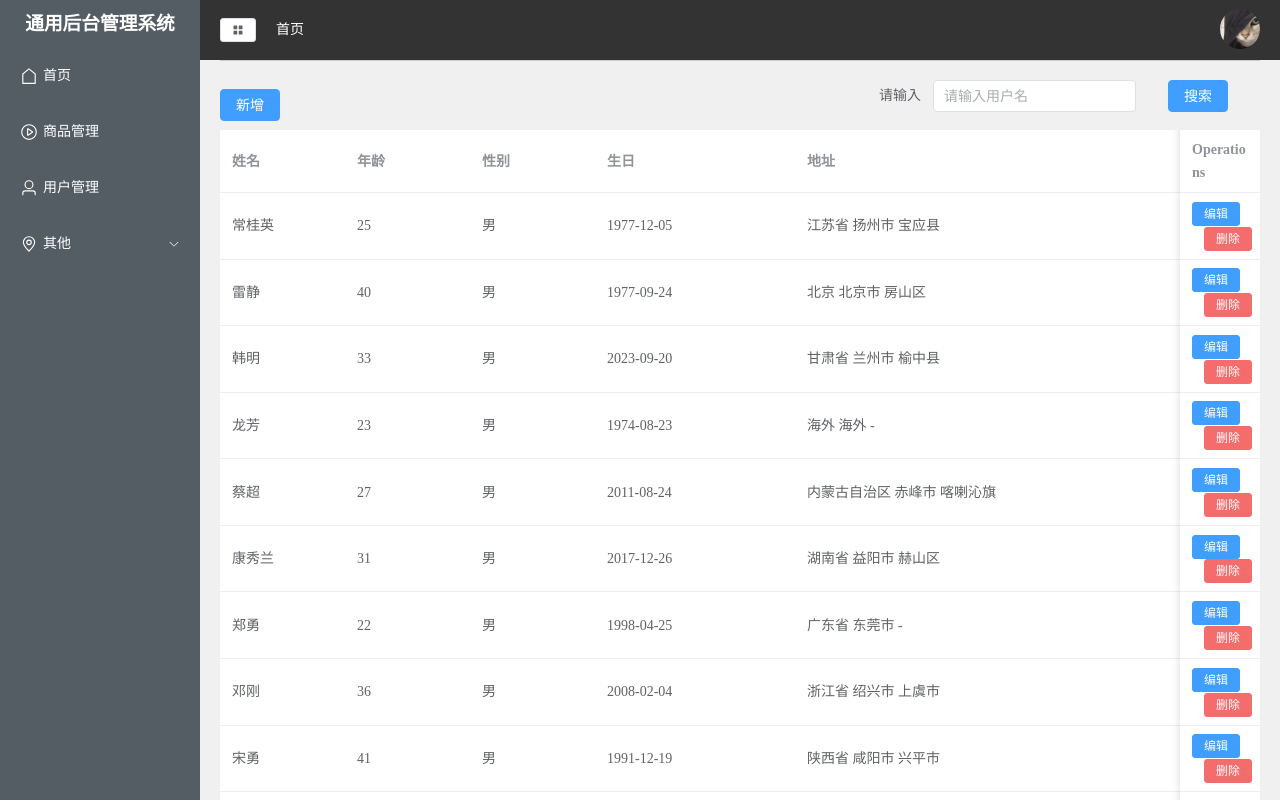
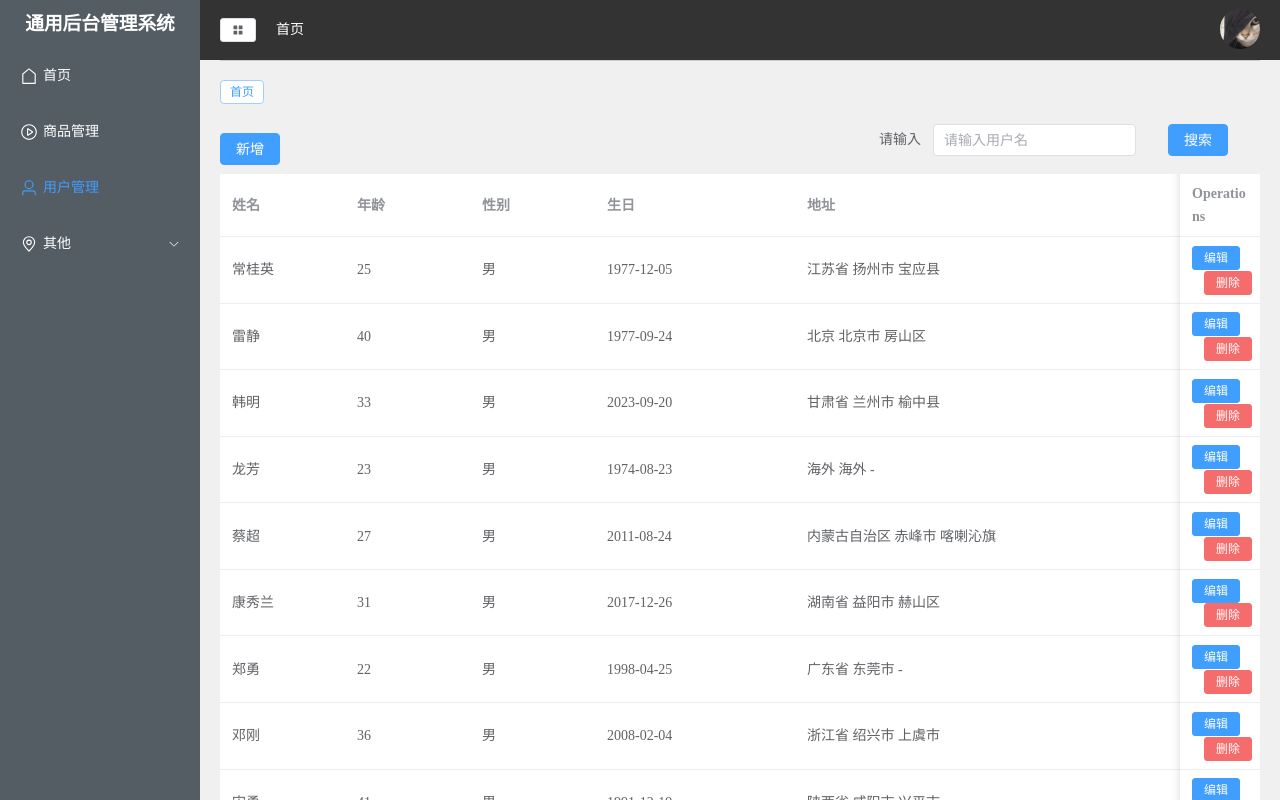
Before and after one commit to aoia7/aaaa2, a Vue app in the folder my-vue-app/: page /#/user in a window 1280 px wide. Built offline with nearby package versions, Linux system fonts and the light colour scheme.

Commit message:
tags标签跳转功能

```diff
--- a/my-vue-app/src/components/CommonAside.vue
+++ b/my-vue-app/src/components/CommonAside.vue
@@ -1,20 +1,39 @@
 <template>
   <el-aside :width="width">
-        <el-menu background-color="#545c64" text-color="#fff" :collapse="isCollapse" :collapse-transition=false>
+    <el-menu
+      background-color="#545c64"
+      text-color="#fff"
+      :collapse="isCollapse"
+      :collapse-transition="false"
+      :default-active="activeMenu"
+    >
       <h3 v-show="!isCollapse">通用后台管理系统</h3>
       <h3 v-show="isCollapse">后台</h3>
-            <el-menu-item v-for="item in noChildren" :index="item.path" :key="item.path">
+      <el-menu-item
+        v-for="item in noChildren"
+        :index="item.path"
+        :key="item.path"
+        @click="handlekMenu(item)"
+      >
         <component class="icons" :is="item.icon"></component>
         <span>{{ item.label }}</span>
       </el-menu-item>
-            <el-sub-menu v-for="item in hasChildren" :index="item.path" :key="item.path">
+      <el-sub-menu
+        v-for="item in hasChildren"
+        :index="item.path"
+        :key="item.path"
+      >
         <template #title>
           <component class="icons" :is="item.icon"></component>
           <span>{{ item.label }}</span>
         </template>
         <el-menu-item-group>
-                    <el-menu-item v-for="(subItem, subIndex) in item.children" :index="subItem.path"
-                        :key="subItem.path">
+          <el-menu-item
+            v-for="(subItem, subIndex) in item.children"
+            :index="subItem.path"
+            :key="subItem.path"
+            @click="handelkMenu(subItem)"
+          >
             <component class="icons" :is="subItem.icon"></component>
             <span>{{ subItem.label }}</span>
           </el-menu-item>
@@ -25,64 +44,75 @@
 </template>
 
 <script setup>
-import { ref, computed } from 'vue'
-import { useAllDataStore } from '@/stores'
+import { ref, computed } from "vue"
+import { useRoute, useRouter } from "vue-router"
+import { useAllDataStore } from "@/stores"
+
+const store = useAllDataStore()
+
 const list = ref([
   {
-        path: '/home',
-        name: 'home',
-        label: '首页',
-        icon: 'house',
-        url: 'Home'
+    path: "/home",
+    name: "home",
+    label: "首页",
+    icon: "house",
+    url: "Home",
   },
   {
-        path: '/mall',
-        name: 'mall',
-        label: '商品管理',
-        icon: 'video-play',
-        url: 'Mall'
+    path: "/mall",
+    name: "mall",
+    label: "商品管理",
+    icon: "video-play",
+    url: "Mall",
   },
   {
-        path: '/user',
-        name: 'user',
-        label: '用户管理',
-        icon: 'user',
-        url: 'Uset'
+    path: "/user",
+    name: "user",
+    label: "用户管理",
+    icon: "user",
+    url: "Uset",
   },
   {
-        path: '/other',
-        label: '其他',
-        icon: 'location',
+    path: "/other",
+    label: "其他",
+    icon: "location",
     children: [
       {
-                path: '/page1',
-                name: 'page1',
-                label: '页面1',
-                icon: 'setting',
-                url: 'Page1'
+        path: "/page1",
+        name: "page1",
+        label: "页面1",
+        icon: "setting",
+        url: "Page1",
       },
       {
-                path: '/page2',
-                name: 'page2',
-                label: '页面2',
-                icon: 'setting',
-                url: 'Page2'
-            }
-        ]
-    }
+        path: "/page2",
+        name: "page2",
+        label: "页面2",
+        icon: "setting",
+        url: "Page2",
+      },
+    ],
+  },
 ])
 const noChildren = computed(() => {
-    return list.value.filter(item => !item.children)// 过滤出没有子菜单的
+  return list.value.filter((item) => !item.children) // 过滤出没有子菜单的
 })
 const hasChildren = computed(() => {
-    return list.value.filter(item => item.children) // 过滤出有子菜单的
+  return list.value.filter((item) => item.children) // 过滤出有子菜单的
 })
 
-const store = useAllDataStore()
+
 const isCollapse = computed(() => store.state.isCollapse)
 //宽度
-const width = computed(() => store.state.isCollapse ? '64px' : '200px')
+const width = computed(() => (store.state.isCollapse ? "64px" : "200px"))
 
+const router = useRouter()
+const route = useRoute()
+const activeMenu = computed(() => route.path)
+const handlekMenu = (item) => {
+  router.push(item.path)
+  store.selectMenu(item)
+}
 </script>
 
 <style scoped lang="less">
--- /dev/null
+++ b/my-vue-app/src/components/CommonTab.vue
@@ -0,0 +1,52 @@
+<template>
+  <div class="tags">
+    <el-tag
+      v-for="(tag, index) in tags"
+      :key="index"
+      :closable="tag.name !== 'home'"
+      :effect="route.name === tag.name ? 'dark' : 'plain'"
+      @click="handelMenu(tag)"
+      @close="handelClose(tag, index)"
+    >
+      {{ tag.label }}
+    </el-tag>
+  </div>
+</template>
+
+<script setup>
+import { computed, effect, ref } from "vue"
+import { useRoute, useRouter } from "vue-router"
+import { useAllDataStore } from "@/stores"
+
+const store = useAllDataStore()
+const tags = computed(() => store.state.tags)
+const route = useRoute()
+const router = useRouter()
+
+const handelMenu = (tag) => {
+  router.push(tag.name)
+  store.selectMenu(tag)
+}
+const handelClose = (tag, index) => {
+  //通过pinina管理
+  store.unDataMenu(tag)
+  //如果点击的是当前路由
+  if (tag.name !== route.name) {
+    return
+  }
+
+  if (index === store.state.tags.length) {
+    store.selectMenu(tags.value[index - 1])
+    router.push(tags.value[index - 1].name)
+  }
+}
+</script>
+
+<style lang="less" scoped>
+.tags {
+  margin: 20px 0 0 20px;
+}
+.el-tag {
+  margin-right: 15px;
+}
+</style>
--- a/my-vue-app/src/router/index.js
+++ b/my-vue-app/src/router/index.js
@@ -16,9 +16,20 @@ const routes = [
                 path: 'user',
                 name: 'user',
                 component: () => import('@/views/user.vue')
-            }
+            },
+            {
+                path: 'mall',
+                name: 'mall',
+                component: () => import('@/views/mall.vue')
+            },
+
         ]
-    }
+    },
+    {
+        path: '/login',
+        name: 'login',
+        component: () => import('@/views/login.vue')
+    },
 ]
 
 const router = createRouter({
--- a/my-vue-app/src/stores/index.js
+++ b/my-vue-app/src/stores/index.js
@@ -1,13 +1,35 @@
-import { defineStore } from 'pinia'
-import { ref } from 'vue'
+import { defineStore } from "pinia"
+import { ref } from "vue"
 
 function initState() {
   return {
     isCollapse: false,
+    tags: [
+      {
+        path: "/home",
+        name: "home",
+        label: "首页",
+        icon: "home",
+      },
+    ],
+    currentMenu: null,
   }
 }
-export const useAllDataStore = defineStore('Alldata', () => {
+export const useAllDataStore = defineStore("Alldata", () => {
+  const state = ref(initState())
 
-  const state = ref(initState())
-  return { state }
+  function selectMenu(val) {
+    if (val.name == "home") {
+      state.value.currentMenu = null
+    } else {
+      let index = state.value.tags.findIndex((item) => item.name === val.name)
+      index === -1 ? state.value.tags.push(val) : ""
+    }
+  }
+
+  function unDataMenu(tag) {
+    let index = state.value.tags.findIndex((item) => item.name === tag.name)
+    state.value.tags.splice(index, 1)
+  }
+  return { state, selectMenu , unDataMenu}
 })
--- /dev/null
+++ b/my-vue-app/src/views/login.vue
@@ -0,0 +1,13 @@
+<template>
+    <div class="body-login">
+        登录
+    </div>
+</template>
+
+<script setup>
+
+</script>
+
+<style lang="less" scoped>
+
+</style>
--- a/my-vue-app/src/views/main.vue
+++ b/my-vue-app/src/views/main.vue
@@ -7,6 +7,7 @@
                 <el-header class="el-header">
                     <common-header/>
                 </el-header>
+                <common-tab></common-tab>
                 <el-main class="right-main">
                     <router-view></router-view>
                 </el-main>
@@ -18,6 +19,7 @@
 <script setup>
 import CommonAside from '@/components/CommonAside.vue';
 import CommonHeader from '../components/CommonHeader.vue';
+import CommonTab from '../components/CommonTab.vue';
 </script>
 
 <style scoped lang="less">
--- /dev/null
+++ b/my-vue-app/src/views/mall.vue
@@ -0,0 +1,13 @@
+<template>
+  <div>
+    商品
+  </div>
+</template>
+
+<script setup>
+
+</script>
+
+<style scoped lang="less">
+
+</style>
```
Lines whose indentation alone changed are shown as unchanged.
